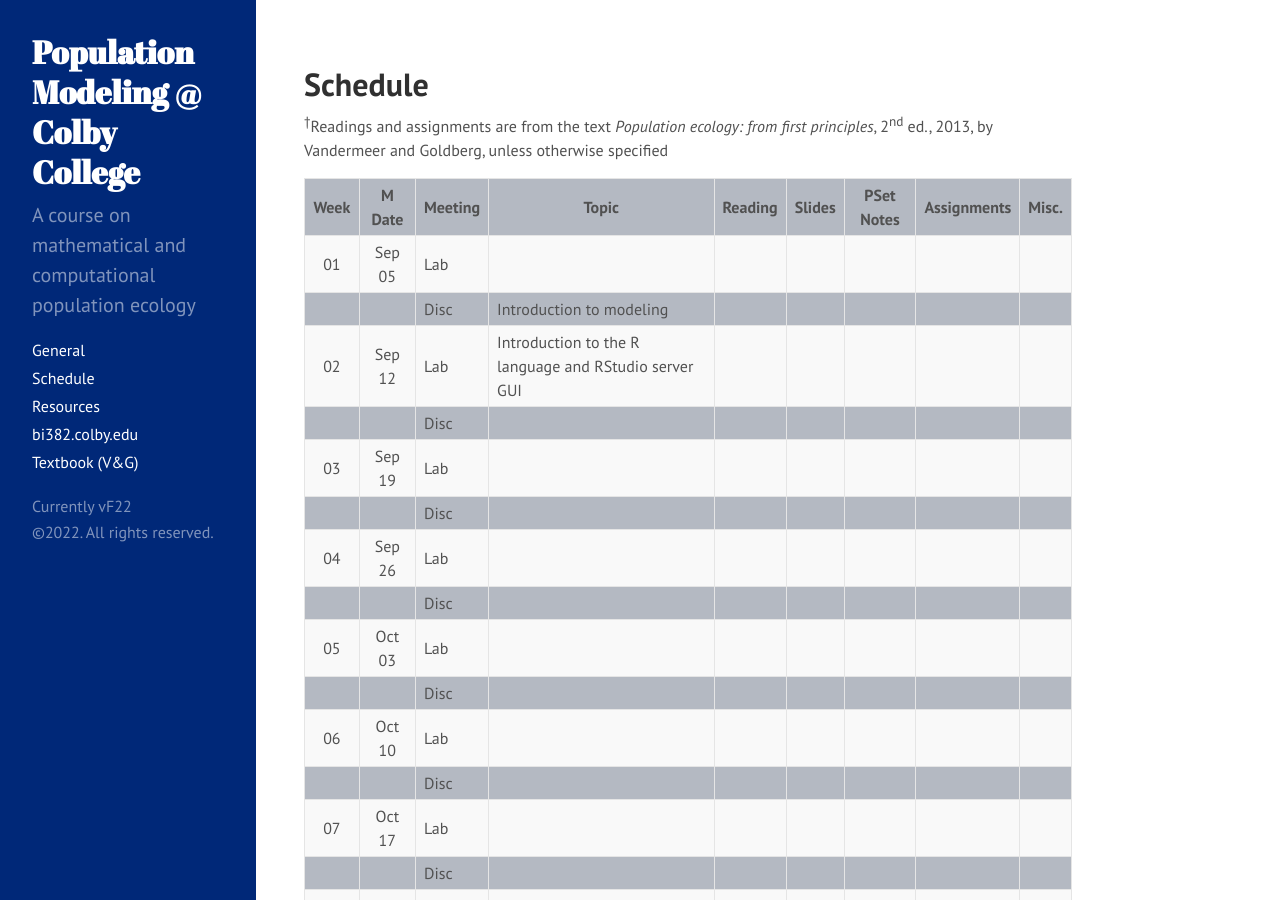
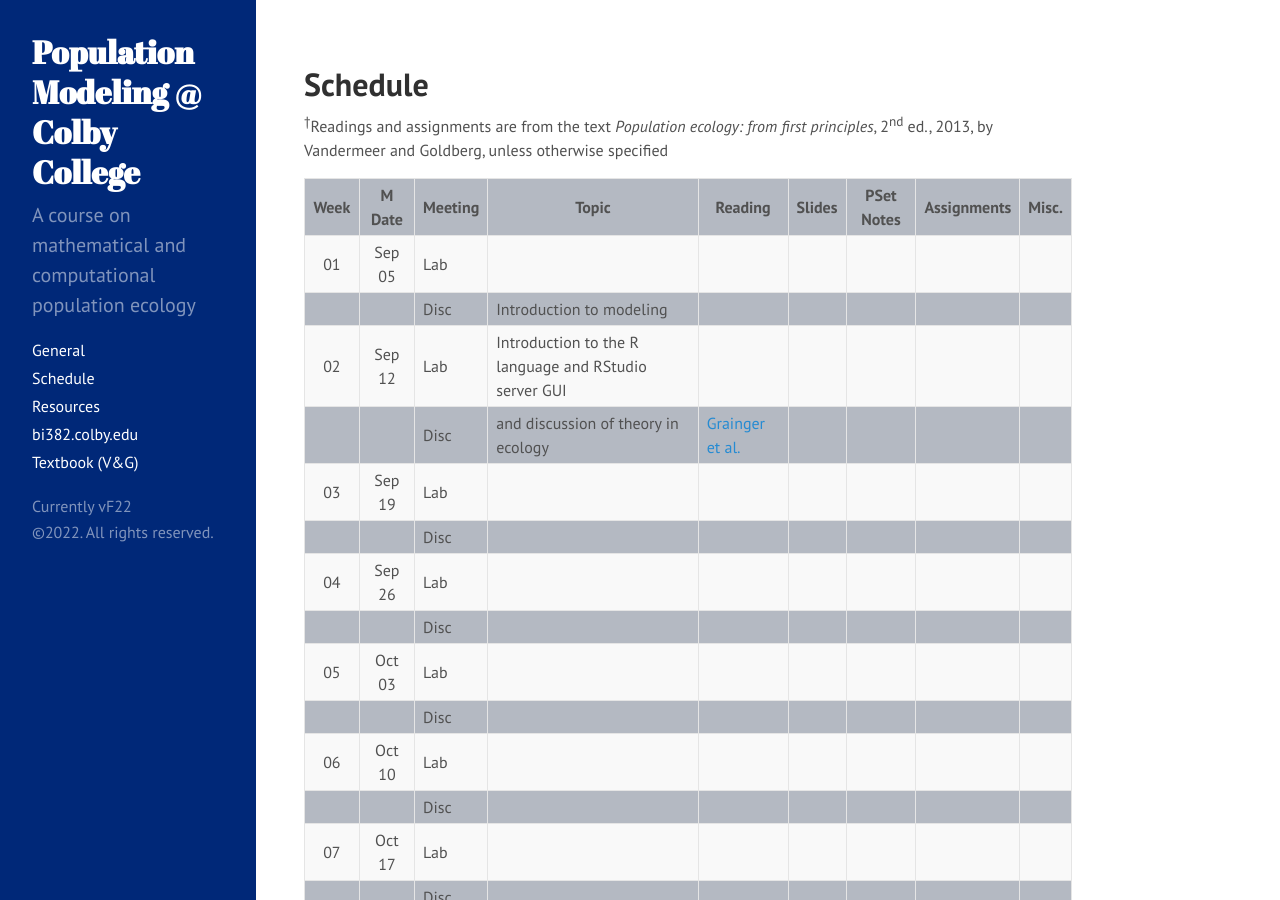
Before and after one commit to ColbyEcology/colbyecology.github.io, a Jekyll site: the page built from Schedule.md, in a window 1280 px wide and 900 px high. Built offline with Jekyll 4.4.1, drawn with Linux system fonts in a browser that asks for light colours.

Commit message:
add Grainder

```diff
--- a/Schedule.md
+++ b/Schedule.md
@@ -32,7 +32,7 @@ title: "Schedule"
 | 01   | Sep 05 |   Lab   |                                                                         |                                                                                                                                                                                                                                                                                                           |                                                                                                                                                               |                                                                                         |                                                                                                                                                                        |                                                                         |
 |      |        |  Disc   | Introduction to modeling                                                |                                                                                                                                                                                                                                                                                                           |                                                                                                                                                               |                                                                                         |                                                                                                                                                                        |                                                                         |
 | 02   | Sep 12 |   Lab   | Introduction to the R language and RStudio server GUI                   |                                                                                                                                                                                                                                                                                                           |                                                                                                                                                               |                                                                                         |                                                                                                                                                                        |                                                                         |
-|      |        |  Disc   |  | |  |  |   |  |
+|      |        |  Disc   | and discussion of theory in ecology                                     | [Grainger et al.](https://www.journals.uchicago.edu/doi/full/10.1086/717206) |  |  |   |  |
 | 03   | Sep 19 |   Lab   |  | |  |  |   |  |
 |      |        |  Disc   |  | |  |  |   |  |
 | 04   | Sep 26 |   Lab   |  | |  |  |   |  |
```
